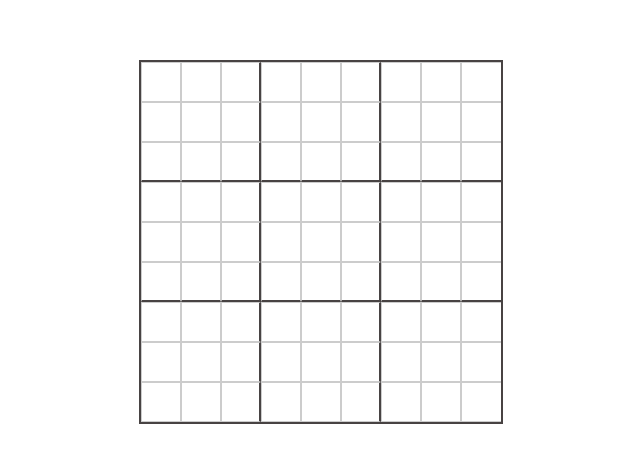
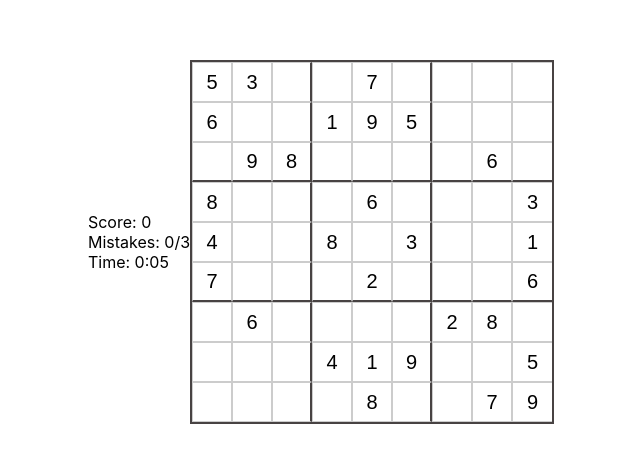
Before and after one commit to alya-atlab/sudoku-app, a React (Create React App) app: page / in a window 1280 px wide. Shown: the part 158-620 px from the top of the page, without its empty margins (319-959 px from the left). Built offline with nearby package versions, Linux system fonts and the light colour scheme.

Commit message:
Created the game logic

```diff
--- a/src/SudokuCell.tsx
+++ b/src/SudokuCell.tsx
@@ -1,12 +1,17 @@
-import React from "react";
+import React from 'react';
 
 interface SudokuCellProps {
   value: number;
   row: number;
   col: number;
   onChange: (row: number, col: number, value: string) => void;
+  isEditable: boolean;
   isFocused: boolean;
   isHighlighted: boolean;
+  isCorrect: boolean;
+  isIncorrect: boolean;
+  isConflict: boolean;
+  sameNumber: boolean;
   onFocus: () => void;
   onBlur: () => void;
 }
@@ -16,24 +21,39 @@ const SudokuCell: React.FC<SudokuCellProps> = ({
   row,
   col,
   onChange,
+  isEditable,
   isFocused,
   isHighlighted,
+  isCorrect,
+  isIncorrect,
+  isConflict,
+  sameNumber,
   onFocus,
   onBlur,
 }) => {
   return (
     <input
       type="text"
-      value={value || ""}
+      value={value || ''}
       placeholder=" "
       title={`Cell ${row + 1}, ${col + 1}`}
-      onChange={(e) => onChange(row, col, e.target.value)}
-      className={`sudoku-cell ${isFocused ? "focused" : ""} ${isHighlighted ? "highlighted" : ""}`}
+      onChange={(e) => onChange(row, col, e.target.value.replace(/[^1-9]/g, ''))}
+      className={`
+        sudoku-cell
+        ${!isEditable ? 'prefilled' : ''}
+        ${isFocused ? 'focused' : ''}
+        ${isHighlighted ? 'highlighted' : ''}
+        ${isCorrect ? 'correct' : ''}
+        ${isIncorrect ? 'incorrect' : ''}
+        ${isConflict ? 'conflict' : ''}
+        ${sameNumber ? 'same-number' : ''}
+      `}
       onFocus={onFocus}
       onBlur={onBlur}
+      readOnly={!isEditable}
+      maxLength={1}
     />
   );
 };
 
-
 export default SudokuCell;
--- a/src/SudokuGrid.css
+++ b/src/SudokuGrid.css
@@ -14,6 +14,8 @@
   font-size: 20px;
   border: 1px solid #ccc;
   box-sizing: border-box;
+  background-color: white;
+  transition: background-color 0.2s;
 }
 
 .sudoku-cell:nth-child(9n + 3),
@@ -39,13 +41,8 @@
   overflow: hidden;
 }
 
-.sudoku-cell {
-  background-color: white;
-  transition: background-color 0.2s;
-}
-
 .sudoku-cell.focused {
-  background-color: #b3d9ff !important;
+  background-color: #8bc3fa !important;
   outline: none;
   border: 1px solid #ccc;
   box-sizing: border-box;
@@ -64,3 +61,36 @@
 .sudoku-cell.highlighted:nth-child(n + 46):nth-child(-n + 54) {
   border-bottom: 2px solid black;
 }
+
+.sudoku-cell.correct {
+  color: #0037ec;
+}
+
+.sudoku-cell.incorrect {
+  color: #f44336;
+}
+
+.sudoku-cell.same-number {
+  background-color: #8bc3fa;
+}
+.sudoku-cell.conflict {
+  background-color: #e78695;
+}
+
+.game-message {
+  margin-top: 20px;
+  padding: 10px 20px;
+  font-size: 24px;
+  font-weight: bold;
+  border-radius: 5px;
+}
+
+.game-message.error {
+  background-color: #ffebee;
+  color: #c62828;
+}
+
+.game-message.success {
+  background-color: #e8f5e9;
+  color: #2e7d32;
+}
--- a/src/sudokuGrid.tsx
+++ b/src/sudokuGrid.tsx
@@ -1,23 +1,117 @@
-import React, { useState } from "react";
-import SudokuCell from "./SudokuCell";
-import "./SudokuGrid.css";
+import React, { useState, useEffect } from 'react';
+import SudokuCell from './SudokuCell';
+import './SudokuGrid.css';
+
+const playSound = (correct: boolean) => {
+  const audioContext = new (window.AudioContext || (window as any).webkitAudioContext)();
+  const oscillator = audioContext.createOscillator();
+  const gainNode = audioContext.createGain();
+
+  oscillator.type = 'sine';
+  oscillator.frequency.value = correct ? 1200 : 600;
+  gainNode.gain.value = correct ? 0.05 : 0.1;
+
+  const now = audioContext.currentTime;
+  gainNode.gain.setValueAtTime(gainNode.gain.value, now);
+  gainNode.gain.exponentialRampToValueAtTime(0.001, now + 0.02);
+
+  oscillator.connect(gainNode);
+  gainNode.connect(audioContext.destination);
+
+  oscillator.start();
+  oscillator.stop(now + 0.02);
+};
+
+const solutionGrid = [
+  [5, 3, 4, 6, 7, 8, 9, 1, 2],
+  [6, 7, 2, 1, 9, 5, 3, 4, 8],
+  [1, 9, 8, 3, 4, 2, 5, 6, 7],
+  [8, 5, 9, 7, 6, 1, 4, 2, 3],
+  [4, 2, 6, 8, 5, 3, 7, 9, 1],
+  [7, 1, 3, 9, 2, 4, 8, 5, 6],
+  [9, 6, 1, 5, 3, 7, 2, 8, 4],
+  [2, 8, 7, 4, 1, 9, 6, 3, 5],
+  [3, 4, 5, 2, 8, 6, 1, 7, 9]
+];
+
+const initialGrid = [
+  [5, 3, 0, 0, 7, 0, 0, 0, 0],
+  [6, 0, 0, 1, 9, 5, 0, 0, 0],
+  [0, 9, 8, 0, 0, 0, 0, 6, 0],
+  [8, 0, 0, 0, 6, 0, 0, 0, 3],
+  [4, 0, 0, 8, 0, 3, 0, 0, 1],
+  [7, 0, 0, 0, 2, 0, 0, 0, 6],
+  [0, 6, 0, 0, 0, 0, 2, 8, 0],
+  [0, 0, 0, 4, 1, 9, 0, 0, 5],
+  [0, 0, 0, 0, 8, 0, 0, 7, 9]
+];
 
 const SudokuGrid: React.FC = () => {
-  const [grid, setGrid] = useState<number[][]>(
-    Array(9).fill(null).map(() => Array(9).fill(0))
-  );
+  const [grid, setGrid] = useState<number[][]>(() => [...initialGrid]);
   const [focusedCell, setFocusedCell] = useState<{ row: number; col: number } | null>(null);
+  const [score, setScore] = useState(0);
+  const [time, setTime] = useState(0);
+  const [mistakes, setMistakes] = useState(0);
+  const [isGameOver, setIsGameOver] = useState(false);
+  const [isCompleted, setIsCompleted] = useState(false);
+  const [correctCells, setCorrectCells] = useState<Set<string>>(new Set());
+  const [incorrectCells, setIncorrectCells] = useState<Set<string>>(new Set());
 
+  const isEditable = initialGrid.map(row => row.map(cell => cell === 0));
+
+  useEffect(() => {
+    if (isGameOver || isCompleted) return;
+    const interval = setInterval(() => setTime(prev => prev + 1), 1000);
+    return () => clearInterval(interval);
+  }, [isGameOver, isCompleted]);
+
+  const isValidMove = (row: number, col: number, value: number): boolean => {
+    return value === solutionGrid[row][col];
+  };
+
+  const checkCompletion = () => {
+    return grid.every((row, i) => row.every((cell, j) => cell === solutionGrid[i][j]));
+  };
 
   const handleChange = (row: number, col: number, value: string) => {
-    if (/^[1-9]?$/.test(value)) {
-      const newGrid = grid.map((r, rIdx) =>
-        r.map((c, cIdx) => (rIdx === row && cIdx === col ? Number(value) : c))
-      );
+    if (isGameOver || !isEditable[row][col]) return;
+
+    const newCorrect = new Set(correctCells);
+    const newIncorrect = new Set(incorrectCells);
+    const cellKey = `${row}-${col}`;
+
+    newCorrect.delete(cellKey);
+    newIncorrect.delete(cellKey);
+
+    if (/^[1-9]$/.test(value)) {
+      const numValue = Number(value);
+      const newGrid = [...grid];
+      newGrid[row][col] = numValue;
+      setGrid(newGrid);
+
+      if (isValidMove(row, col, numValue)) {
+        newCorrect.add(cellKey);
+        playSound(true);
+        setScore(prev => prev + 10);
+      } else {
+        newIncorrect.add(cellKey);
+        playSound(false);
+        setMistakes(prev => {
+          const newMistakes = prev + 1;
+          if (newMistakes >= 3) setIsGameOver(true);
+          return newMistakes;
+        });
+      }
+    } else if (value === "") {
+      const newGrid = [...grid];
+      newGrid[row][col] = 0;
       setGrid(newGrid);
     }
+
+    setCorrectCells(newCorrect);
+    setIncorrectCells(newIncorrect);
+    if (checkCompletion()) setIsCompleted(true);
   };
-
 
   const isSameRow = (row: number) => focusedCell?.row === row;
   const isSameCol = (col: number) => focusedCell?.col === col;
@@ -33,29 +127,64 @@ const SudokuGrid: React.FC = () => {
     );
   };
 
+  const isSameNumberInConflict = (row: number, col: number) => {
+    if (!focusedCell) return false;
+    const focusedValue = grid[focusedCell.row][focusedCell.col];
+    const currentValue = grid[row][col];
+
+    return focusedValue === currentValue && (
+      row === focusedCell.row ||
+      col === focusedCell.col ||
+      (Math.floor(row/3) === Math.floor(focusedCell.row/3) &&
+       Math.floor(col/3) === Math.floor(focusedCell.col/3))
+    );
+  };
+
   return (
     <div className="sudoku-container">
+      <div className="sudoku-stats">
+        <div>Score: {score}</div>
+        <div>Mistakes: {mistakes}/3</div>
+        <div>Time: {Math.floor(time / 60)}:{(time % 60).toString().padStart(2, '0')}</div>
+
+      </div>
+
       <div className="sudoku-grid">
         {grid.map((row, rowIndex) =>
-          row.map((cell, colIndex) => (
+          row.map((cell, colIndex) => {
+            const cellKey = `${rowIndex}-${colIndex}`;
+            const isCorrect = correctCells.has(cellKey);
+            const isIncorrect = incorrectCells.has(cellKey);
+            const currentValue = focusedCell ? grid[focusedCell.row][focusedCell.col] : null;
+
+            return (
               <SudokuCell
-              key={`cell-${rowIndex}-${colIndex}`}
+                key={cellKey}
                 value={cell}
                 row={rowIndex}
                 col={colIndex}
-              onChange={handleChange}  // Now properly defined
+                onChange={handleChange}
+                isEditable={isEditable[rowIndex][colIndex]}
                 isFocused={focusedCell?.row === rowIndex && focusedCell?.col === colIndex}
                 isHighlighted={
                   isSameRow(rowIndex) ||
                   isSameCol(colIndex) ||
                   isSameSubgrid(rowIndex, colIndex)
                 }
+                isCorrect={isCorrect}
+                isIncorrect={isIncorrect}
+                isConflict={!!currentValue && isSameNumberInConflict(rowIndex, colIndex)}
+                sameNumber={!!currentValue && currentValue === cell}
                 onFocus={() => setFocusedCell({ row: rowIndex, col: colIndex })}
                 onBlur={() => setFocusedCell(null)}
               />
-          ))
+            );
+          })
         )}
       </div>
+
+      {isGameOver && <div className="game-message error">Game Over!</div>}
+      {isCompleted && <div className="game-message success">Puzzle Completed!</div>}
     </div>
   );
 };
```
Also changed, not shown: 2 other files (tests, documents, lock files or other folders). Lines whose indentation alone changed are shown as unchanged.
